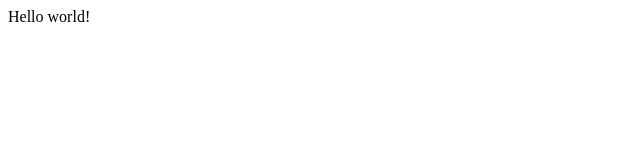
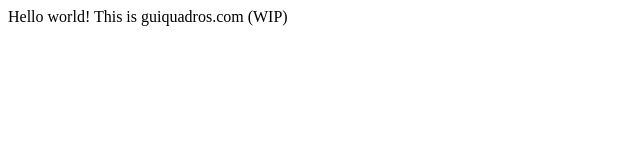
Before and after one commit to Gui-Quadros-TI/guiquadros.github.io, a plain HTML site: page index.html in a window 1280 px wide. Shown: the whole page, without its empty margins (0-640 px from the left). Drawn offline with Linux system fonts and the light colour scheme.

Commit message:
Update index.html

```diff
--- a/index.html
+++ b/index.html
@@ -6,5 +6,6 @@
 </head>
 <body>
     Hello world!
+    This is guiquadros.com (WIP)
 </body>
 </html>
```
